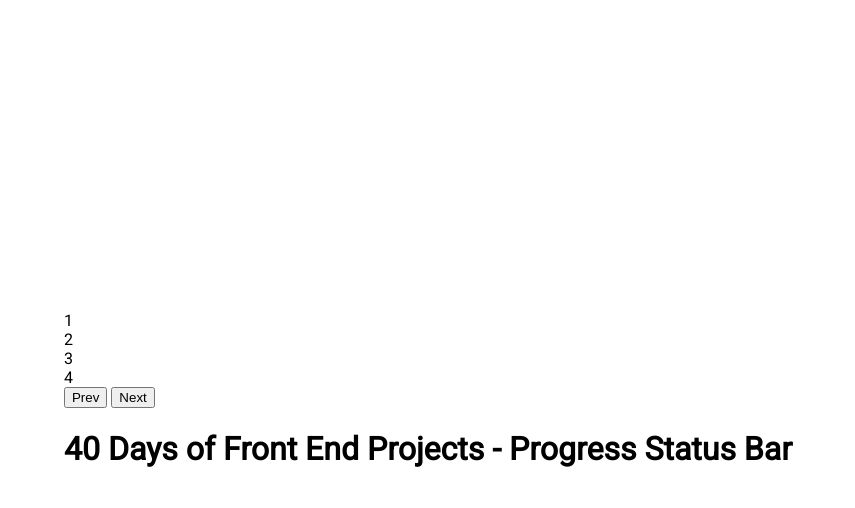
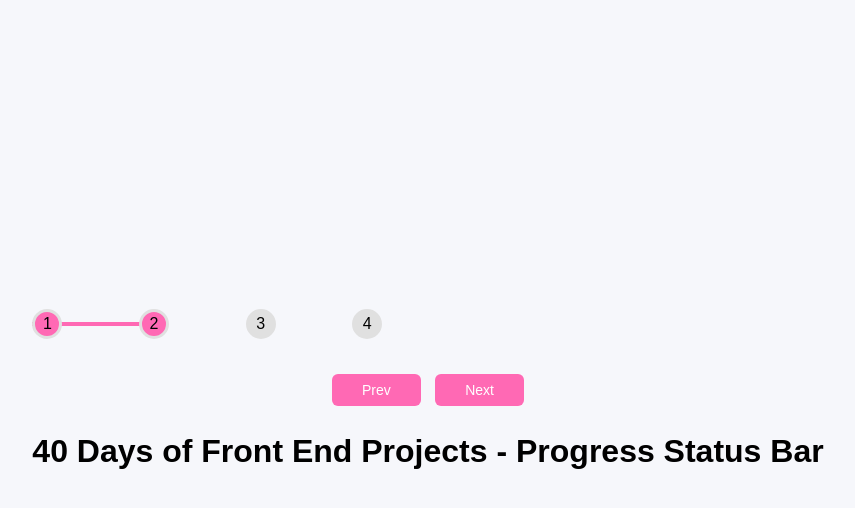
Before and after one commit to brendaleearmstrong/40-Days-of-Front-End-Projects, a plain HTML site: page FE-practice-projects-day-2/index.html in a window 1280 px wide. Both pictures are taken after a click on the button "Next". Shown: the whole page, without its empty margins (212-1067 px from the left). Drawn offline with Linux system fonts and the light colour scheme; a web font is replaced by a local one.

Commit message:
Update styles.css

```diff
--- a/FE-practice-projects-day-2/styles.css
+++ b/FE-practice-projects-day-2/styles.css
@@ -1,16 +1,101 @@
-@import url('https://fonts.googleapis.com/css2?family=Roboto&display=swap');
+@import url('https://fonts.googleapis.com/css2?family=Muli&display=swap');
+
+:root{
+  --line-border-fill: hotpink;
+  --line-border-empty: #e0e0e0;
+}
 
 *{
     box-sizing: border-box;
 }
 
 body {
-  font-family: 'Roboto', sans-serif;
+  font-family: 'Muli', sans-serif;
+  background-color: #f6f7fb;
   display: flex;
-  flex-direction: column;
   margin: 0;
   align-items: center;
   justify-content: center;
   height: 100vh;
   overflow: hidden;
 }
+
+.container{
+  text-align: center;
+}
+
+.progress-container{
+  display: flex;
+  justify-content: space-between;
+  position:relative;
+  margin-bottom: 30px;
+  max-width: 100%;
+  width: 350px;
+}
+
+.progress.container::before{
+  content: " ";
+  background-color:var(--line-border-empty);
+  position: absolute;
+  top: 50%;
+  left: 0;
+  transform: translateY(-50%);
+  height: 4px;
+  width: 100%;
+  z-index: -1;
+}
+
+.progress{
+  background-color: var(--line-border-fill);
+  position: absolute;
+  top: 50%;
+  left: 0;
+  transform: translateY(-50%);
+  height: 4px;
+  width: 0%;
+  z-index: -1;
+  transition: 0.4s ease;
+}
+
+.circle{
+  background-color: var(--line-border-empty);
+  color: black;
+  border-radius: 50%;
+  display: flex;
+  height: 30px;
+  width: 30px;
+  align-items: center;
+  justify-content: center;
+  position: relative;
+  border: 3px solid #e0e0e0;
+  transition: .4s ease;
+}
+
+.circle.active{
+background-color: var(--line-border-fill);
+}
+
+.btn{
+  background-color: var(--line-border-fill);
+  color: #fff;
+  border: 0;
+  border-radius: 6px;
+  cursor: pointer;
+  font-family: inherit;
+  padding: 8px 30px;
+  margin: 5px;
+  font-size: 14px;
+}
+
+.btn:active{
+  transform: scale(0.80);
+}
+
+.btn:focus{
+  outline: none;
+}
+
+.btn.disabled{
+  background-color: var(--line-border-empty);
+  cursor: not-allowed;
+}
```
